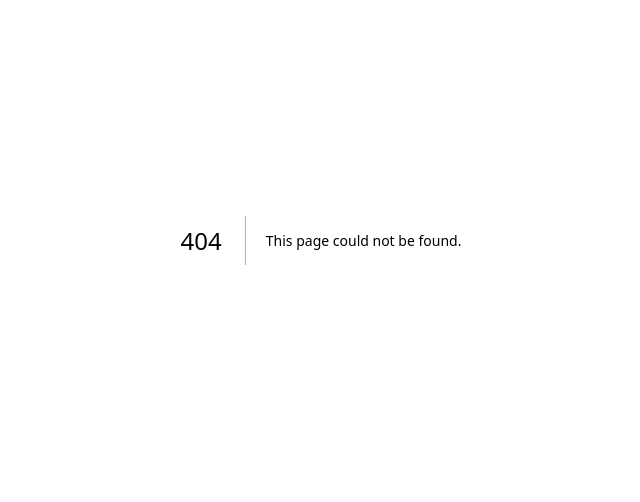
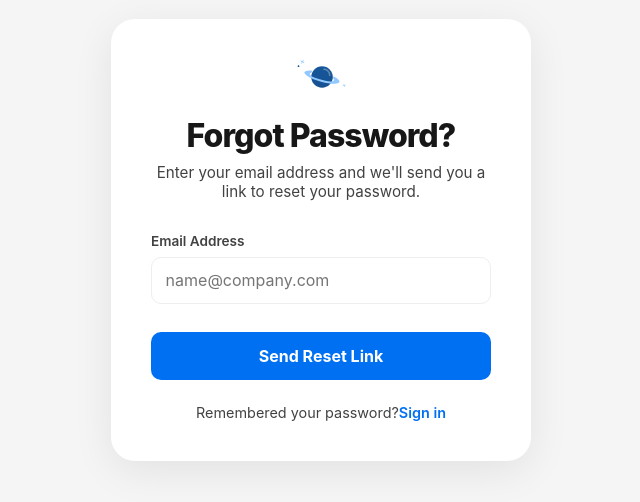
Before and after one commit to TrentBreneman/isr-calander, a Next.js app: page /login/forgot-password in a window 1280 px wide. Before the commit this address had no page. Shown: the part 160-662 px from the top of the page, without its empty margins (319-959 px from the left). Built offline with nearby package versions, Linux system fonts and the light colour scheme; no server answers.

Commit message:
feat: add forgot password and reset password functionality

```diff
--- /dev/null
+++ b/app/login/forgot-password/page.tsx
@@ -0,0 +1,89 @@
+"use client";
+
+import { useState } from "react";
+import { createClient } from "@/lib/supabase/client";
+import { useRouter } from "next/navigation";
+import Logo from "@/components/Logo";
+import styles from "../login.module.css";
+
+export default function ForgotPasswordPage() {
+  const [email, setEmail] = useState("");
+  const [loading, setLoading] = useState(false);
+  const [message, setMessage] = useState<string | null>(null);
+  const [error, setError] = useState<string | null>(null);
+  const router = useRouter();
+  const supabase = createClient();
+
+  const handleResetRequest = async (e: React.FormEvent) => {
+    e.preventDefault();
+    setLoading(true);
+    setError(null);
+    setMessage(null);
+
+    try {
+      const { error } = await supabase.auth.resetPasswordForEmail(email, {
+        redirectTo: `${window.location.origin}/login/reset-password`,
+      });
+
+      if (error) throw error;
+
+      setMessage("Check your email for a password reset link!");
+    } catch (err: any) {
+      setError(err.message);
+    } finally {
+      setLoading(false);
+    }
+  };
+
+  return (
+    <div className={styles.container}>
+      <div className={styles.loginCard}>
+        <div style={{ display: 'flex', justifyContent: 'center', marginBottom: '1.5rem' }}>
+          <Logo />
+        </div>
+        <h1>Forgot Password?</h1>
+        <p className={styles.subtitle}>
+          Enter your email address and we'll send you a link to reset your password.
+        </p>
+
+        {error && <div className={styles.error}>{error}</div>}
+        {message && <div style={{
+          background: '#ecfdf5',
+          color: '#059669',
+          padding: '0.75rem',
+          borderRadius: '8px',
+          marginBottom: '1.5rem',
+          fontSize: '0.85rem',
+          border: '1px solid #6ee7b7'
+        }}>{message}</div>}
+
+        <form onSubmit={handleResetRequest}>
+          <div className={styles.formGroup}>
+            <label>Email Address</label>
+            <input
+              type="email"
+              placeholder="name@company.com"
+              value={email}
+              onChange={(e) => setEmail(e.target.value)}
+              required
+            />
+          </div>
+          <button type="submit" className={styles.btnPrimary} disabled={loading}>
+            {loading ? "Sending..." : "Send Reset Link"}
+          </button>
+        </form>
+
+        <p className={styles.toggleText}>
+          Remembered your password?
+          <button
+            type="button"
+            onClick={() => router.push("/login")}
+            className={styles.linkButton}
+          >
+            {" Sign in"}
+          </button>
+        </p>
+      </div>
+    </div>
+  );
+}
```
Also changed, not shown: app/login/page.tsx (+13 -1 lines), app/login/reset-password/page.tsx (added, +99 -0 lines).
